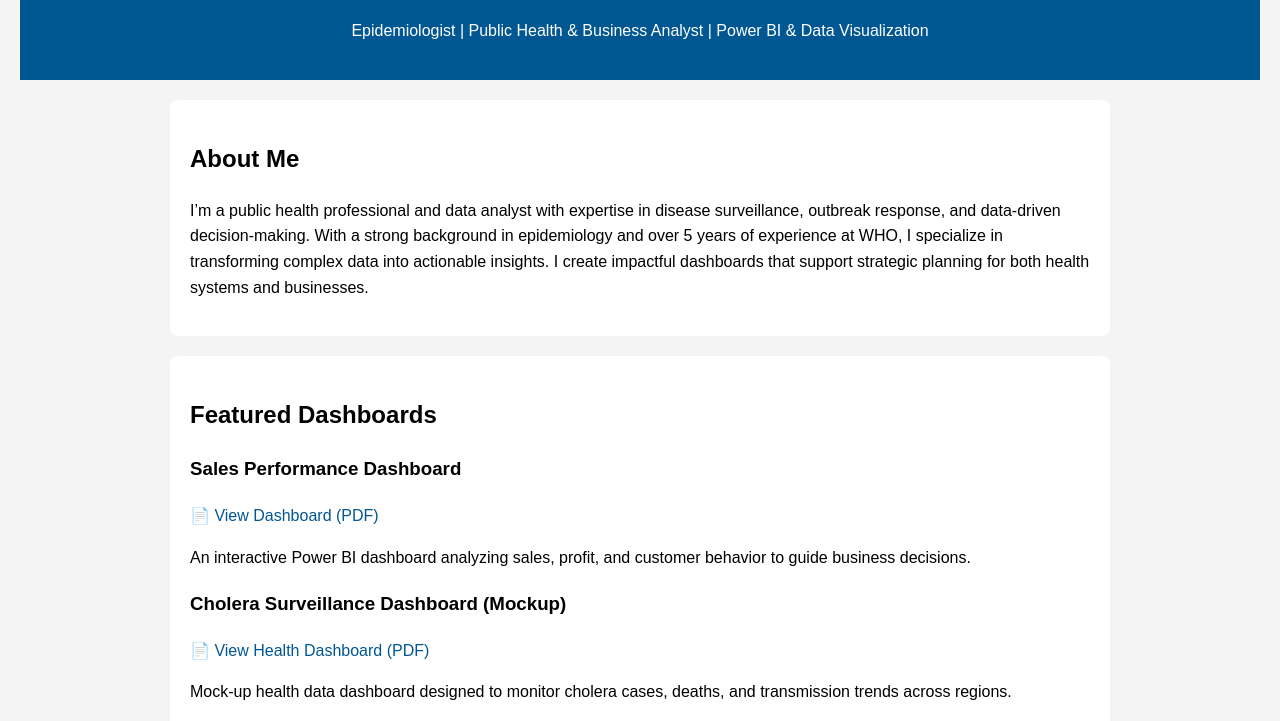
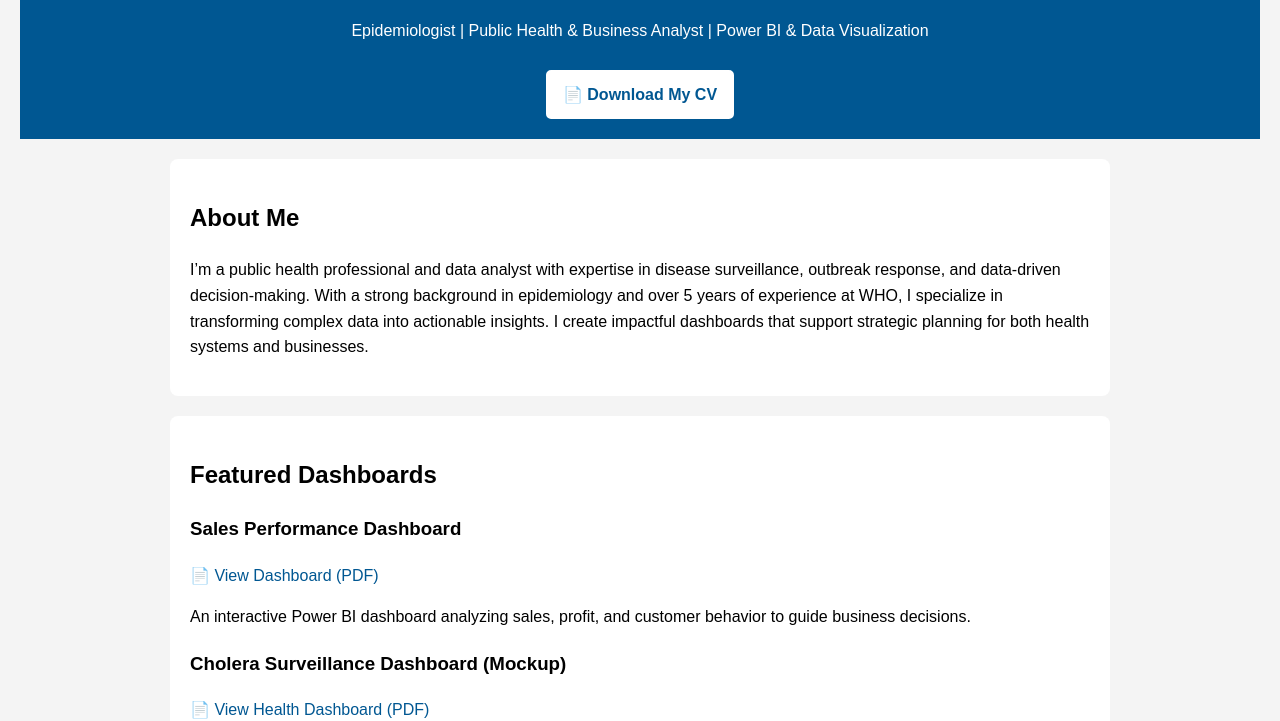
Before and after one commit to bilia28/alexandre-bili.github.io, a plain HTML site: page index.html in a window 1280 px wide. Shown: the part 96-817 px from the top of the page. Drawn offline with Linux system fonts and the light colour scheme.

Commit message:
Add files via upload

```diff
--- a/index.html
+++ b/index.html
@@ -10,6 +10,7 @@
     <header>
         <h1>Alexandre Bili</h1>
         <p>Epidemiologist | Public Health & Business Analyst | Power BI & Data Visualization</p>
+        <a href="Alex resume.pdf" class="button" target="_blank">📄 Download My CV</a>
     </header>
 
     <section>
--- a/style.css
+++ b/style.css
@@ -34,3 +34,13 @@ a {
     color: #005792;
     text-decoration: none;
 }
+.button {
+    display: inline-block;
+    margin-top: 10px;
+    padding: 10px 15px;
+    background-color: white;
+    color: #005792;
+    border: 2px solid white;
+    border-radius: 5px;
+    font-weight: bold;
+}
```
Also changed, not shown: 1 other file.
